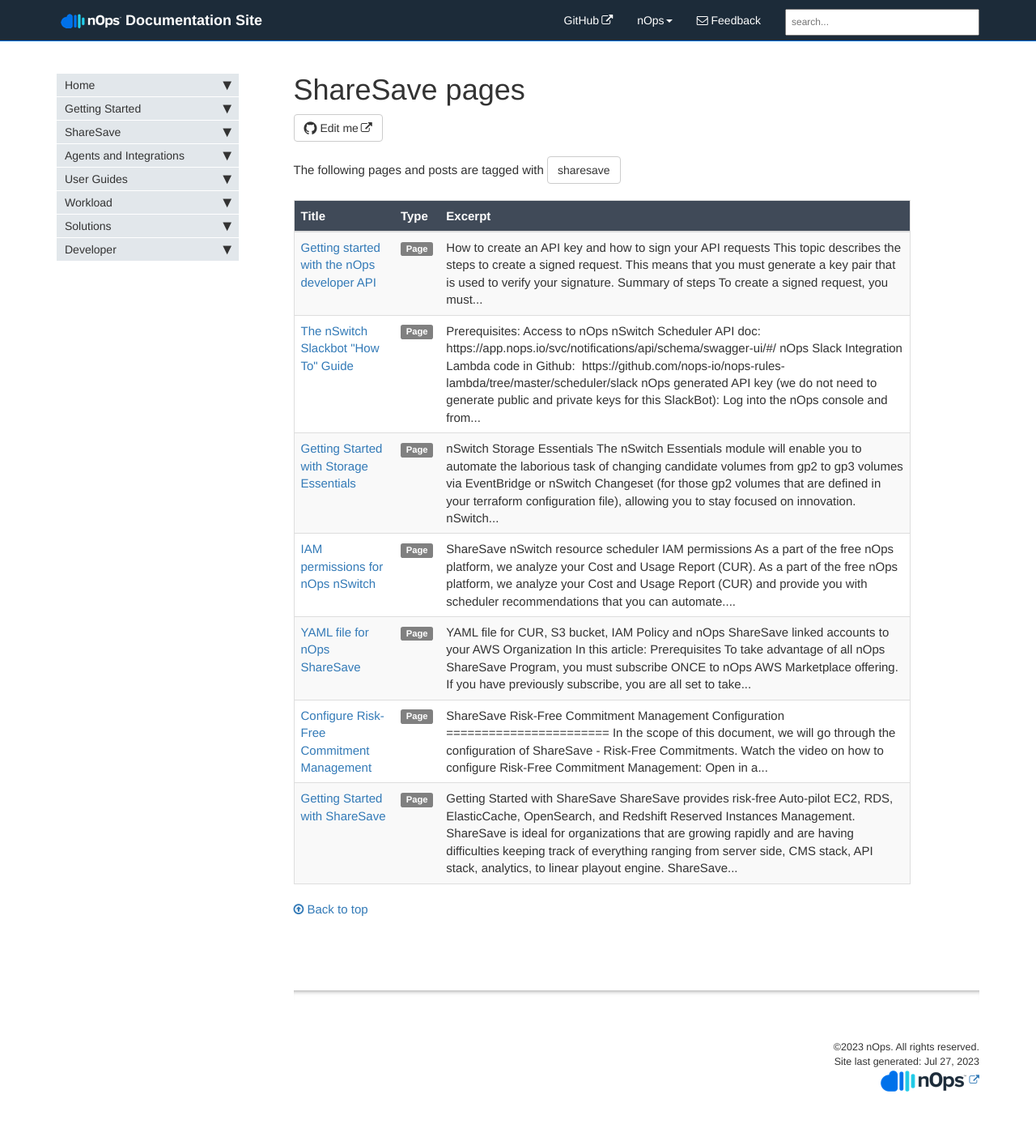
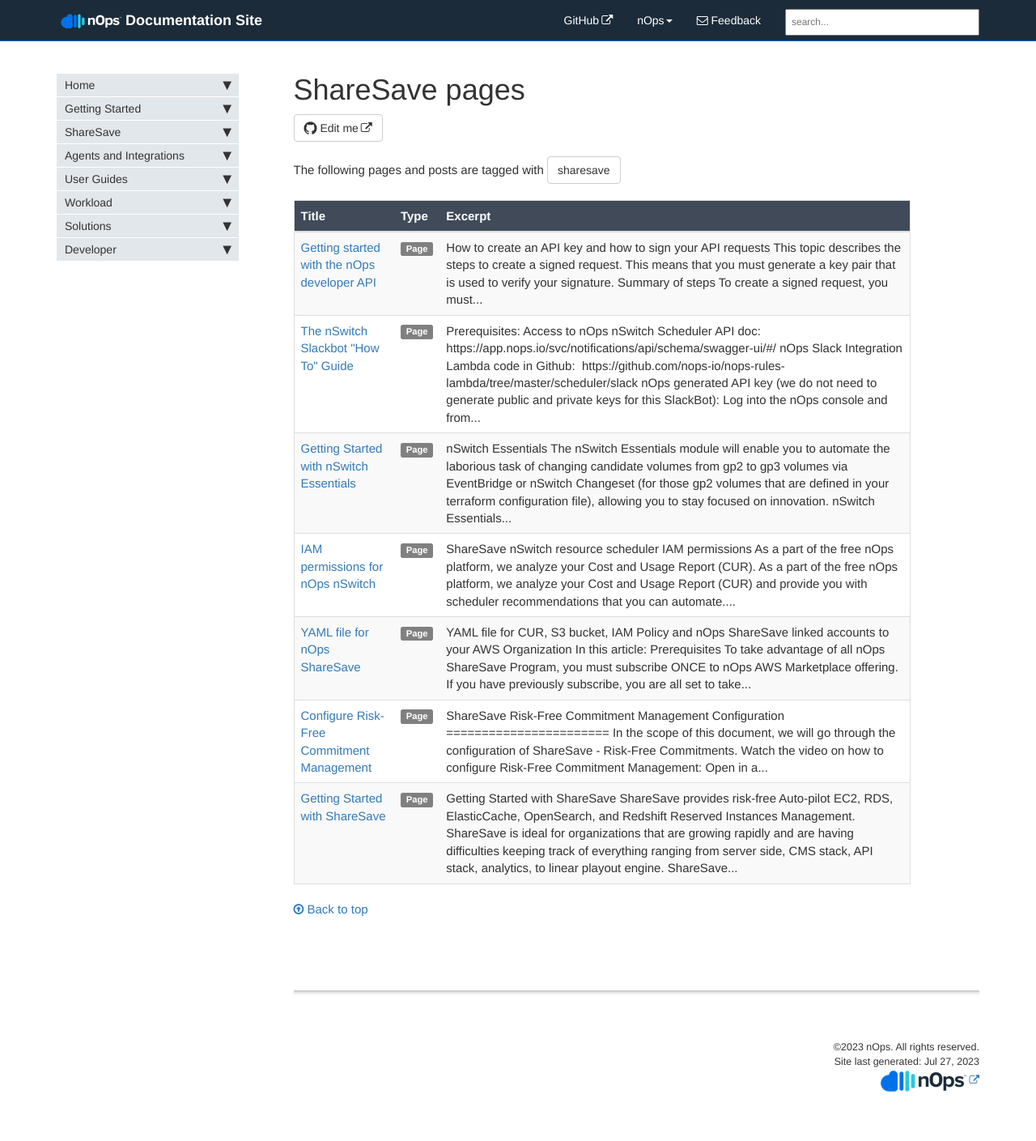
Before and after one commit to vickynovlani/nops-docs, a Jekyll site: the page built from pages/tags/tag_sharesave.md, in a window 1280 px wide. Shown: the whole page at 81% size. Built offline with Jekyll 4.4.1, drawn with Linux system fonts in a browser that asks for light colours; comment, search, counter and statistics services are not loaded.

Commit message:
Update essentials-overview.md

```diff
--- a/pages/ShareSave/nSwitch/essentials-overview.md
+++ b/pages/ShareSave/nSwitch/essentials-overview.md
@@ -1,5 +1,5 @@
 ---
-title: Getting Started with Storage Essentials
+title: Getting Started with nSwitch Essentials
 keywords: savings, recommendations, sharesave, essentials
 tags: [savings, recommendations, sharesave]
 sidebar: mydoc_sidebar
@@ -7,7 +7,7 @@ permalink: essentials-overview.html
 folder: ShareSave
 ---
 
-## nSwitch Storage Essentials
+## nSwitch Essentials
 
 The nSwitch Essentials module will enable you to automate the laborious task of changing candidate volumes from gp2 to gp3 volumes via EventBridge or nSwitch Changeset (for those gp2 volumes that are defined in your terraform configuration file), allowing you to stay focused on innovation.
 
```
